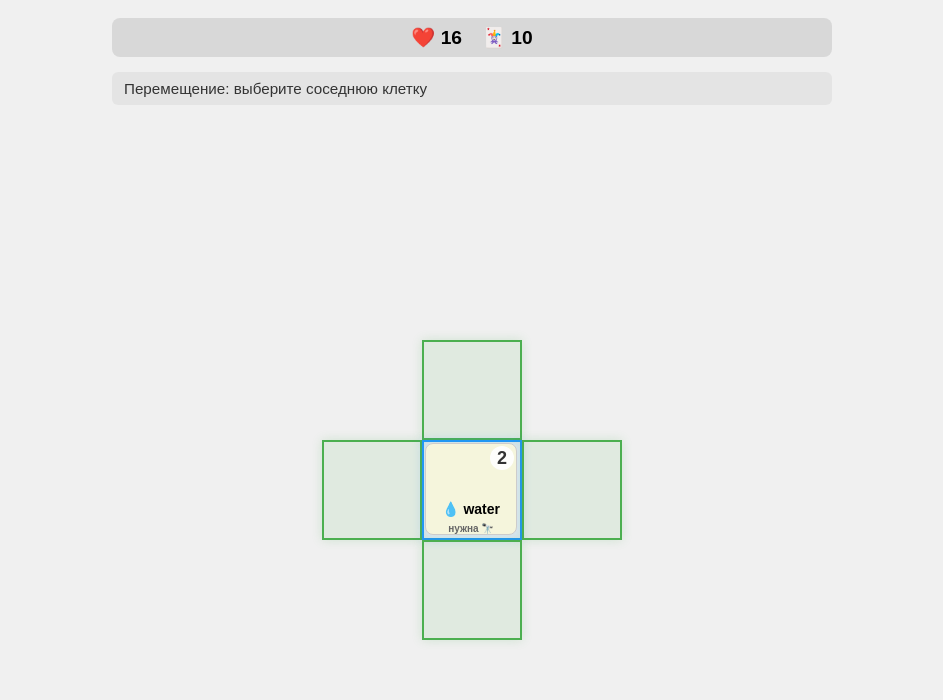
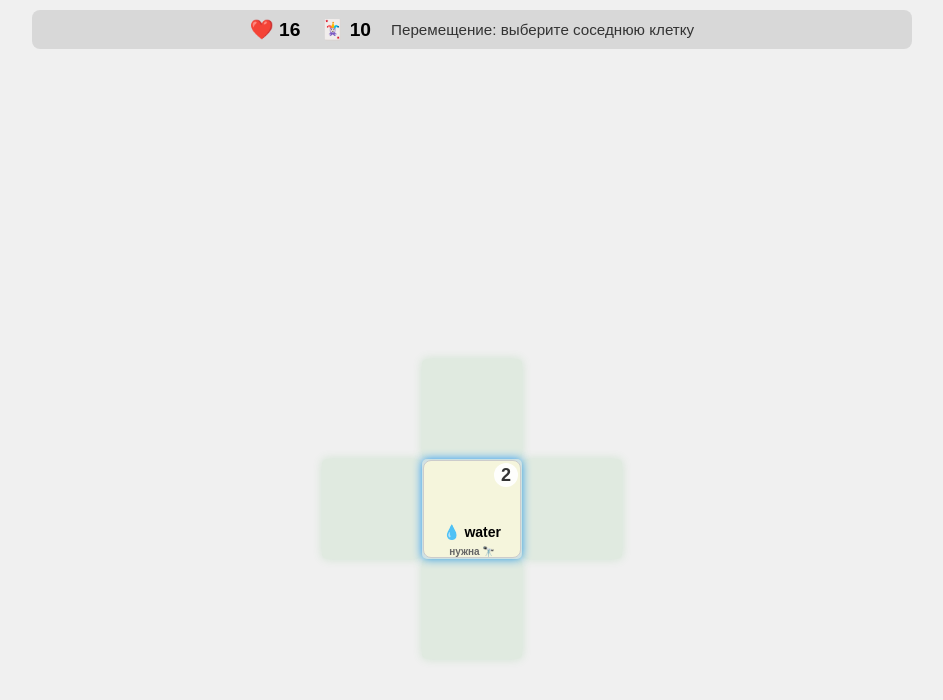
Before and after one commit to Farvoz/Save-Oneself, a React (Vite) app: page / in a window 1280 px wide. Shown: the top 700 px of the page, without its empty margins (168-1111 px from the left). Built offline with nearby package versions, Linux system fonts and the light colour scheme.

Commit message:
расширил сетку

```diff
--- a/index.html
+++ b/index.html
@@ -3,7 +3,7 @@
 <head>
     <meta charset="UTF-8">
     <title>Карточная стратегия</title>
-    <link rel="stylesheet" href="/src/styles/styles.css">
+    <link rel="stylesheet" href="/src/components/styles.css">
 </head>
 <body>
     <div id="root"></div>
--- a/src/components/Card.jsx
+++ b/src/components/Card.jsx
@@ -29,8 +29,8 @@ const Card = ({
         position: 'absolute',
         left: '1px',
         top: '1px',
-        width: '90px',
-        height: '90px',
+        width: '96px',
+        height: '96px',
         cursor: isClickable ? 'pointer' : 'default',
         backgroundColor: getCardBackground(card)
     };
@@ -47,7 +47,7 @@ const Card = ({
                 <div className="player-marker">Игрок</div>
             )}
             <div className="card-content">
-                {card.lives !== 0 && (
+                {Math.abs(card.lives) > 0 && (
                     <div className="card-lives">{card.lives}</div>
                 )}
                 {card.id && (
--- a/src/components/Counters.css
+++ b/src/components/Counters.css
@@ -32,3 +32,38 @@
     50% { opacity: 0.7; }
     100% { opacity: 1; }
 }
+
+.phase-content {
+    display: flex;
+    align-items: center;
+    justify-content: space-between;
+    gap: 10px;
+}
+
+.phase-message {
+    color: #333;
+    font-size: 0.95em;
+    font-weight: 500;
+}
+
+.skip-phase-button {
+    background-color: #f44336;
+    color: white;
+    border: none;
+    padding: 4px 12px;
+    border-radius: 4px;
+    cursor: pointer;
+    font-size: 0.85em;
+    transition: all 0.2s;
+    white-space: nowrap;
+}
+
+.skip-phase-button:hover {
+    background-color: #d32f2f;
+    transform: translateY(-1px);
+}
+
+.skip-phase-button:active {
+    background-color: #b71c1c;
+    transform: translateY(0);
+}
--- a/src/components/Counters.jsx
+++ b/src/components/Counters.jsx
@@ -1,8 +1,19 @@
 import React from 'react';
-import GamePhase from './GamePhase';
 import './Counters.css';
 
+const PHASE_MESSAGES = {
+    moving: 'Перемещение: выберите соседнюю клетку',
+    decreasingLives: 'Уменьшение жизней...',
+    checkingFlippable: 'Переворот карты или пропуск',
+    shipMoving: 'Движение корабля...',
+    gameOver: 'Игра окончена'
+};
+
 const Counters = ({ lives, deckLength, state, handleSkipPhase }) => {
+    const currentPhase = typeof state.value === 'object' ? state.value.playing : state.value;
+    const message = PHASE_MESSAGES[currentPhase] || 'Неизвестная фаза';
+    const showSkipButton = currentPhase === 'checkingFlippable';
+
     return (
         <div id="counters">
             <div className="game-stats">
@@ -12,11 +23,18 @@ const Counters = ({ lives, deckLength, state, handleSkipPhase }) => {
                 <div className="stat-item" style={{ color: deckLength <= 5 ? 'red' : 'inherit' }}>
                     🃏 {deckLength}
                 </div>
+                <div className="phase-content">
+                    <span className="phase-message">{message}</span>
+                    {showSkipButton && (
+                        <button
+                            className="skip-phase-button"
+                            onClick={handleSkipPhase}
+                        >
+                            Пропустить
+                        </button>
+                    )}
+                </div>
             </div>
-            <GamePhase
-                phase={state.value}
-                onSkipPhase={handleSkipPhase}
-            />
         </div>
     );
 };
--- a/src/components/GamePhase.css
+++ /dev/null
@@ -1,41 +0,0 @@
-.game-phase {
-    background-color: rgba(0, 0, 0, 0.05);
-    border-radius: 6px;
-    padding: 8px 12px;
-    margin: 5px 0;
-}
-
-.phase-content {
-    display: flex;
-    align-items: center;
-    justify-content: space-between;
-    gap: 10px;
-}
-
-.phase-message {
-    color: #333;
-    font-size: 0.95em;
-    font-weight: 500;
-}
-
-.skip-phase-button {
-    background-color: #f44336;
-    color: white;
-    border: none;
-    padding: 4px 12px;
-    border-radius: 4px;
-    cursor: pointer;
-    font-size: 0.85em;
-    transition: all 0.2s;
-    white-space: nowrap;
-}
-
-.skip-phase-button:hover {
-    background-color: #d32f2f;
-    transform: translateY(-1px);
-}
-
-.skip-phase-button:active {
-    background-color: #b71c1c;
-    transform: translateY(0);
-}
--- a/src/components/GamePhase.jsx
+++ /dev/null
@@ -1,34 +0,0 @@
-import React from 'react';
-import './GamePhase.css';
-
-const PHASE_MESSAGES = {
-    moving: 'Перемещение: выберите соседнюю клетку',
-    decreasingLives: 'Уменьшение жизней...',
-    checkingFlippable: 'Переворот карты или пропуск',
-    shipMoving: 'Движение корабля...',
-    gameOver: 'Игра окончена'
-};
-
-const GamePhase = ({ phase, onSkipPhase }) => {
-    const currentPhase = typeof phase === 'object' ? phase.playing : phase;
-    const message = PHASE_MESSAGES[currentPhase] || 'Неизвестная фаза';
-    const showSkipButton = currentPhase === 'checkingFlippable';
-
-    return (
-        <div className="game-phase">
-            <div className="phase-content">
-                <span className="phase-message">{message}</span>
-                {showSkipButton && (
-                    <button
-                        className="skip-phase-button"
-                        onClick={onSkipPhase}
-                    >
-                        Пропустить
-                    </button>
-                )}
-            </div>
-        </div>
-    );
-};
-
-export default GamePhase;
--- a/src/components/Grid.css
+++ b/src/components/Grid.css
@@ -1,12 +1,11 @@
 /* Grid styles */
 .grid {
     position: relative;
-    width: 700px;  /* 7 * 100px - step */
-    height: 700px; /* 7 * 100px - step */
-    margin: 20px;
+    width: 900px;  /* 9 * 100px - step */
+    height: 900px; /* 9 * 100px - step */
     display: grid;
-    grid-template-columns: repeat(7, 100px);
-    grid-template-rows: repeat(7, 100px);
+    grid-template-columns: repeat(9, 100px);
+    grid-template-rows: repeat(9, 100px);
 }
 
 .grid-cell {
@@ -20,12 +19,12 @@
     color: #666;
     box-sizing: border-box;
     transition: all 0.2s ease;
+    border-radius: 5px;
 }
 
 .grid-cell.valid-move {
     background-color: rgba(76, 175, 80, 0.1);
     cursor: pointer;
-    border: 2px solid #4CAF50;
     box-shadow: 0 0 10px rgba(76, 175, 80, 0.2);
 }
 
@@ -37,12 +36,10 @@
 
 .grid-cell.player-position {
     background-color: rgba(33, 150, 243, 0.1);
-    border: 2px solid #2196F3;
-    box-shadow: 0 0 10px rgba(33, 150, 243, 0.2);
+    box-shadow: 0 0 10px #2196F3;
 }
 
 .grid-cell.player-position.valid-move {
     background-color: rgba(76, 175, 80, 0.15);
-    border: 2px solid #4CAF50;
     box-shadow: 0 0 15px rgba(76, 175, 80, 0.3);
 }
--- a/src/components/Grid.jsx
+++ b/src/components/Grid.jsx
@@ -32,8 +32,8 @@ const Grid = ({ onCellClick, occupiedPositions, state, context }) => {
 
     return (
         <div className="grid">
-            {Array.from({ length: 7 }, (_, i) => i - 3).map(row =>
-                Array.from({ length: 7 }, (_, i) => i - 3).map(col =>
+            {Array.from({ length: 9 }, (_, i) => i - 4).map(row =>
+                Array.from({ length: 9 }, (_, i) => i - 4).map(col =>
                     renderGridCell(row, col)
                 )
             )}
--- a/src/styles/styles.css
+++ b/src/components/styles.css
@@ -5,6 +5,8 @@ body {
     align-items: center;
     font-family: Arial, sans-serif;
     background-color: #f0f0f0;
+    margin: 0;
+    padding: 0;
 }
 
 /* Game Over styles */
```
Also changed, not shown: 1 other file (tests, documents, lock files or other folders).
